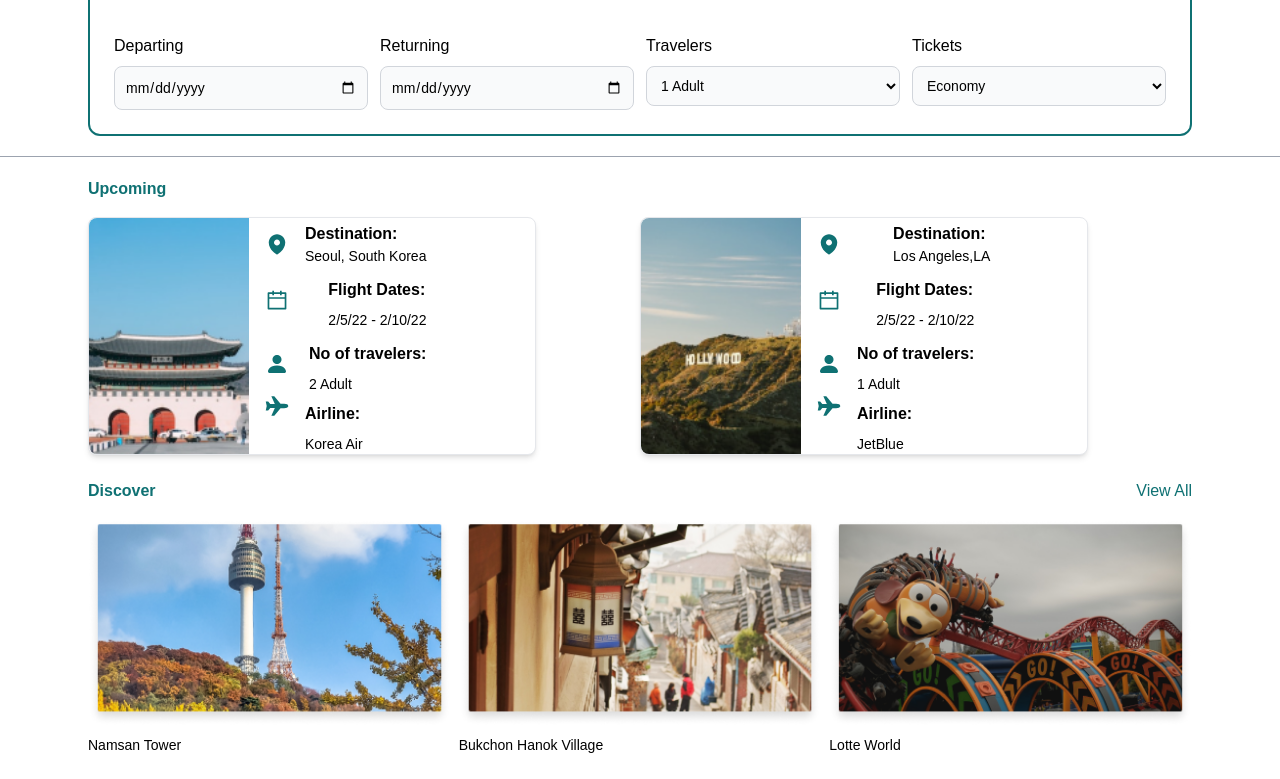
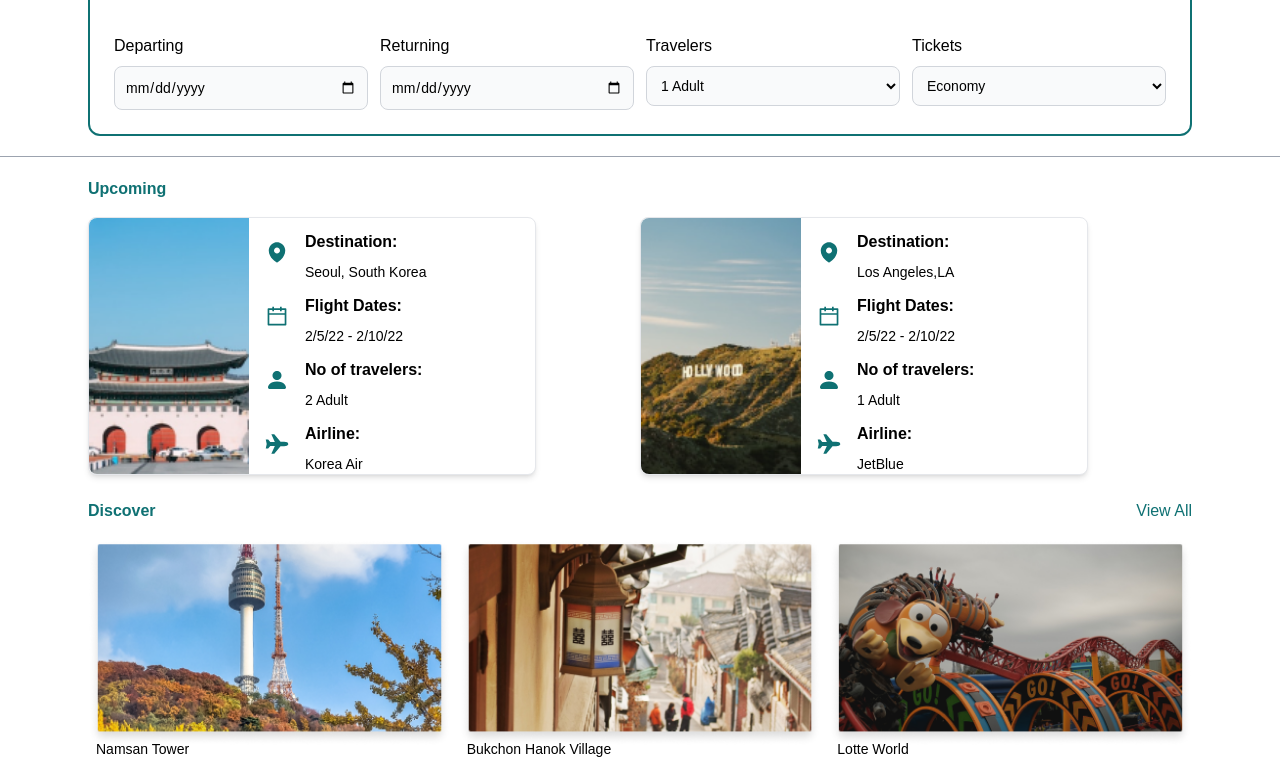
Before and after one commit to Co-Lab-You-Belong-in-Tech/TravelAccess-frontend, a React (Vite) app: page /dashboard/trip in a window 1280 px wide. Shown: the part 266-1045 px from the top of the page. Built offline with nearby package versions, Linux system fonts and the light colour scheme; sample sign-in values are in the browser's storage.

Commit message:
Update UI alignment

```diff
--- a/src/App.jsx
+++ b/src/App.jsx
@@ -21,8 +21,6 @@ const App = () => {
             <Route path='dashboard' element={<Dashboard />}>
               <Route path='trip' element={<Trip />} />
               <Route path='travelprep' element={<TravelPrep />} />
-							{/* <Route path='/:trip' element={<TravelPrep/>}></Route> */}
-
               <Route path='checklist' element={<CheckList />} />
             </Route>
           </Route>
--- a/src/ProtectedRoutes.jsx
+++ b/src/ProtectedRoutes.jsx
@@ -3,7 +3,7 @@ import { Navigate, Outlet } from 'react-router-dom';
 import AuthContext from './context/AuthProvider';
 import print from './helper/print';
 
-//Move useAuth to a separate file
+//Move useAuth to a separate Hook file
 export const useAuth = () => {
   const { auth } = useContext(AuthContext);
   const user = JSON.parse(localStorage.getItem('token'));
--- a/src/components/CheckList/index.jsx
+++ b/src/components/CheckList/index.jsx
@@ -10,7 +10,6 @@ const CheckList = () => {
   const { checklist } = useSelector(state => state.checklists);
   const dispatch = useDispatch();
 
-  console.log(checklist.toiletries);
   // const checklistData = transform(checklist);
   // console.log(checklistData);
 
--- a/src/components/ChecklistCards/index.jsx
+++ b/src/components/ChecklistCards/index.jsx
@@ -1,32 +1,20 @@
-
-import { Link , useParams} from 'react-router-dom';
-import style from '../TravelPrep/TravelPrep.module.css'
+import { Link, useParams } from 'react-router-dom';
+import style from '../TravelPrep/TravelPrep.module.css';
 import like from '../../../public/assets/Icons/Heart filled icon.svg';
 
-
-const Checklistcards = () => {
-	const trips = useParams();
-
+const Checklistcards = ({ trip }) => {
+  const { id, to } = trip;
   return (
-		<div>
-			<Link to={`/${trips.id}/`}>
+    <Link to={`/${id}`}>
       <div className={style.showcase}>
-					<p className='text-white lg:text-2xl'>Seoul</p>
-					<p className='text-white lg:text-2xl'>South Korea</p>
+        <p className='text-white lg:text-2xl'>{to}</p>
+        {/* <p className='text-white lg:text-2xl'>South Korea</p> */}
         <div className={style.heart}>
           <img src={like} alt={like} className='like' />
         </div>
       </div>
     </Link>
-				{/* <div className={style.showcase}>
-					<p className='text-white lg:text-2xl'>Seoul</p>
-					<p className='text-white lg:text-2xl'>South Korea</p>
-				<div className={style.heart}>
-					<img src={like} alt={like} className='like' />
-					</div>
-				</div> */}
-			</div>
   );
-}
+};
 
-export default Checklistcards
+export default Checklistcards;
--- a/src/components/Header/index.jsx
+++ b/src/components/Header/index.jsx
@@ -3,7 +3,6 @@ import { Link, useNavigate } from 'react-router-dom';
 import style from './Header.module.css';
 
 import { useAuth } from '../../ProtectedRoutes';
-import print from '../../helper/print';
 import { logout } from '../../features/auth';
 import { useDispatch } from 'react-redux';
 
--- a/src/components/Login/index.jsx
+++ b/src/components/Login/index.jsx
@@ -4,7 +4,6 @@ import { Link, useNavigate } from 'react-router-dom';
 import { clearMessage, loginUser } from '../../features/auth';
 import style from '../Login/Login.module.css';
 import AuthContext from '../../context/AuthProvider';
-import print from '../../helper/print';
 
 const Login = () => {
   const { setAuth } = useContext(AuthContext);
@@ -12,6 +11,8 @@ const Login = () => {
   const dispatch = useDispatch();
   const [email, setEmail] = useState('');
   const { token, message } = useSelector(state => state.auth);
+
+  const user = localStorage.getItem('token');
 
   const handleChange = event => {
     if (message) dispatch(clearMessage());
@@ -21,24 +22,22 @@ const Login = () => {
 
   const handleSubmit = event => {
     event.preventDefault();
-    try {
-      dispatch(loginUser(email));
-    } catch (error) {
-      print(error);
-    } finally {
-      setEmail('');
-    }
+    dispatch(loginUser(email));
+
+    setEmail('');
   };
 
   useEffect(() => {
     if (token) {
+      localStorage.setItem('token', JSON.stringify(token));
       setAuth(token);
-      localStorage.setItem('token', JSON.stringify(token));
+    }
+    if (user) {
       navigate('/homepage');
     } else {
       navigate('/');
     }
-  }, [token, message]);
+  }, [token, user, navigate]);
 
   return (
     <section className={style.baseView}>
--- a/src/components/SignUp/index.jsx
+++ b/src/components/SignUp/index.jsx
@@ -5,7 +5,6 @@ import baseStyle from '../Login/Login.module.css';
 import { Link, useNavigate } from 'react-router-dom';
 import { useDispatch, useSelector } from 'react-redux';
 import { clearMessage, registerUser } from '../../features/auth';
-import print from '../../helper/print';
 
 const Signup = () => {
   const dispatch = useDispatch();
--- a/src/components/TravelPrep/TravelPrep.module.css
+++ b/src/components/TravelPrep/TravelPrep.module.css
@@ -14,13 +14,12 @@
   display: flex;
   justify-content: center;
   align-items: center;
-  border-radius:5px;
-  @apply relative ;
+  border-radius: 5px;
+  @apply relative;
 }
 .heart {
   @apply absolute top-2 right-1;
 }
-
 
 .showcase1 {
   background-image: url('../../assets/Images/London template 2x.png');
@@ -29,7 +28,6 @@
   background-size: cover;
   height: 360px;
   width: 265px;
-
 }
 
 @media only screen and (max-width: 600px) {
--- a/src/components/TravelPrep/index.jsx
+++ b/src/components/TravelPrep/index.jsx
@@ -1,20 +1,22 @@
 import style from './TravelPrep.module.css';
 import { BsPlusLg } from 'react-icons/bs';
-
 import { useEffect } from 'react';
 import { useDispatch, useSelector } from 'react-redux';
 import { fetchTrips } from '../../features/trips';
-// import { useParams } from 'react-router-dom';
-import Checklistcards from '../checklistCards';
+
+import Checklistcards from '../ChecklistCards';
 
 export const TravelPrep = () => {
   const { trips } = useSelector(state => state.trips);
   const dispatch = useDispatch();
-  const params = useParams();
-  console.log(trips);
+
   useEffect(() => {
     dispatch(fetchTrips());
-  }, []);
+  }, [dispatch]);
+
+  const tripList = trips.map(trip => (
+    <Checklistcards key={trip.id} trip={trip} />
+  ));
 
   return (
     <div className={style.outerBox}>
@@ -49,14 +51,12 @@ export const TravelPrep = () => {
       </form>
 
       <div className='grid grid-cols-2 md:grid-cols-4 gap-6 mt-5 '>
-        <div className='border border-[#0F7173]'>
-          <div className='grid place-items-center h-full'>
+        <div className='rounded-md border border-[#0F7173]'>
+          <div className='grid place-items-center h-[360px]'>
             <BsPlusLg className='text-4xl text-[#0F7173]' />
           </div>
         </div>
-        <div>
-          <Checklistcards />
-        </div>
+        <div>{trips && tripList}</div>
       </div>
     </div>
   );
--- a/src/components/Trip/Trip.module.css
+++ b/src/components/Trip/Trip.module.css
@@ -76,7 +76,7 @@ a {
   margin:0;
 }  */
 .icons {
-  @apply flex justify-between items-center pt-1  ;
+  @apply flex  items-center pt-1;
 }
 
 @media only screen and (min-width: 768px) {
@@ -92,10 +92,9 @@ a {
   .cardContainer {
     @apply flex flex-row w-full;
   }
-
 }
-@media screen and (max-width:600px){
-  .cardContainer2{
+@media screen and (max-width: 600px) {
+  .cardContainer2 {
     display: none;
   }
 }
--- a/src/components/Trip/index.jsx
+++ b/src/components/Trip/index.jsx
@@ -131,9 +131,8 @@ export const Trip = () => {
           <h4 className={style.upcomimgText}>View All</h4>
         </div>
         <div>
-          <TripUpcoming/>
+          <TripUpcoming />
         </div>
-
 
         <section className='mt-6'>
           <div className='text-primary mb-4 flex justify-between items-center'>
@@ -142,13 +141,13 @@ export const Trip = () => {
           </div>
         </section>
         <div className='grid grid-cols-2 lg:grid-cols-3 gap-2'>
-          <div>
+          <div className='flex flex-col justify-start items-start '>
             <img
               src='../../assets/Images/Namsan tower discover 1x.png'
               alt='Namsan Tower'
               className='lg:h-52'
             />
-            <p className='mt-2 text'>Namsan Tower</p>
+            <p className='-mt-2 ml-2 text'>Namsan Tower</p>
           </div>
           <div>
             <img
@@ -156,7 +155,7 @@ export const Trip = () => {
               alt='Bukchon Hanok Village'
               className='lg:h-52'
             />
-            <p className='mt-2 text'>Bukchon Hanok Village</p>
+            <p className='-mt-2 ml-2 text'>Bukchon Hanok Village</p>
           </div>
           <div className={style.bottomImg}>
             <div className='flex flex-col '>
@@ -165,7 +164,7 @@ export const Trip = () => {
                 alt='Lotte World'
                 className='lg:h-52'
               />
-              <p className='mt-2 text'>Lotte World</p>
+              <p className='-mt-2 ml-2 text'>Lotte World</p>
             </div>
           </div>
         </div>
--- a/src/components/TripUpcoming/index.jsx
+++ b/src/components/TripUpcoming/index.jsx
@@ -1,10 +1,12 @@
-import React from 'react'
-import style from '../Trip/Trip.module.css'
-import calender from '/public/assets/Icons/Calendar icon.svg'
-import location from '/public/assets/Icons/Pin icon.svg'
-import user from '/public/assets/Icons/Traveler icon.svg'
-import plane from '/public/assets/Icons/Airplane icon.svg'
-
+import React from 'react';
+import style from '../Trip/Trip.module.css';
+import { AiOutlineCalendar } from 'react-icons/ai';
+import { TiLocation } from 'react-icons/ti';
+import { HiUser } from 'react-icons/hi';
+import calender from '/public/assets/Icons/Calendar icon.svg';
+import location from '/public/assets/Icons/Pin icon.svg';
+import user from '/public/assets/Icons/Traveler icon.svg';
+import plane from '/public/assets/Icons/Airplane icon.svg';
 
 const TripUpcoming = () => {
   return (
@@ -16,14 +18,14 @@ const TripUpcoming = () => {
             src='../../assets/Images/Seoul upcoming trip 1x.png'
             alt='seoul'
           />
-					<div className='flex pl-4'>
-						<div className='flex flex-col justify-between'>
+          {/* <div className='flex pl-4'> */}
+          <div className='flex pl-4 flex-col justify-between'>
             <div className={style.icons}>
               <div>
                 <img src={location} alt={location} />
               </div>
               <div className='mx-4'>
-									<h5 className='font-bold'>Destination: </h5>
+                <h3 className='font-bold'>Destination:</h3>
                 <p>Seoul, South Korea</p>
               </div>
             </div>
@@ -32,7 +34,7 @@ const TripUpcoming = () => {
                 <img src={calender} alt={user} />
               </div>
               <div className='mx-4'>
-									<h3 className='font-bold'>Flight Dates: </h3>
+                <h3 className='font-bold'>Flight Dates:</h3>
                 <p>2/5/22 - 2/10/22</p>
               </div>
             </div>
@@ -41,11 +43,11 @@ const TripUpcoming = () => {
                 <img src={user} alt={user} />
               </div>
               <div className='mx-4'>
-									<h3 className='font-bold'>No of travelers: </h3>
+                <h3 className='font-bold'>No of travelers:</h3>
                 <p>2 Adult</p>
               </div>
             </div>
-							<div className='flex'>
+            <div className={style.icons}>
               <div>
                 <img src={plane} alt={plane} />
               </div>
@@ -55,7 +57,7 @@ const TripUpcoming = () => {
               </div>
             </div>
           </div>
-					</div>
+          {/* </div> */}
         </div>
         <div className={style.cardContainer2}>
           <img
@@ -70,7 +72,7 @@ const TripUpcoming = () => {
                   <img src={location} alt={location} />
                 </div>
                 <div className='ml-4'>
-									<h5 className='font-bold'>Destination: </h5>
+                  <h3 className='font-bold'>Destination: </h3>
                   <p> Los Angeles,LA</p>
                 </div>
               </div>
@@ -92,7 +94,7 @@ const TripUpcoming = () => {
                   <p>1 Adult</p>
                 </div>
               </div>
-							<div className='flex'>
+              <div className={style.icons}>
                 <div>
                   <img src={plane} alt={plane} />
                 </div>
@@ -107,6 +109,6 @@ const TripUpcoming = () => {
       </div>
     </div>
   );
-}
+};
 
-export default TripUpcoming
+export default TripUpcoming;
```
Lines whose indentation alone changed are shown as unchanged.
